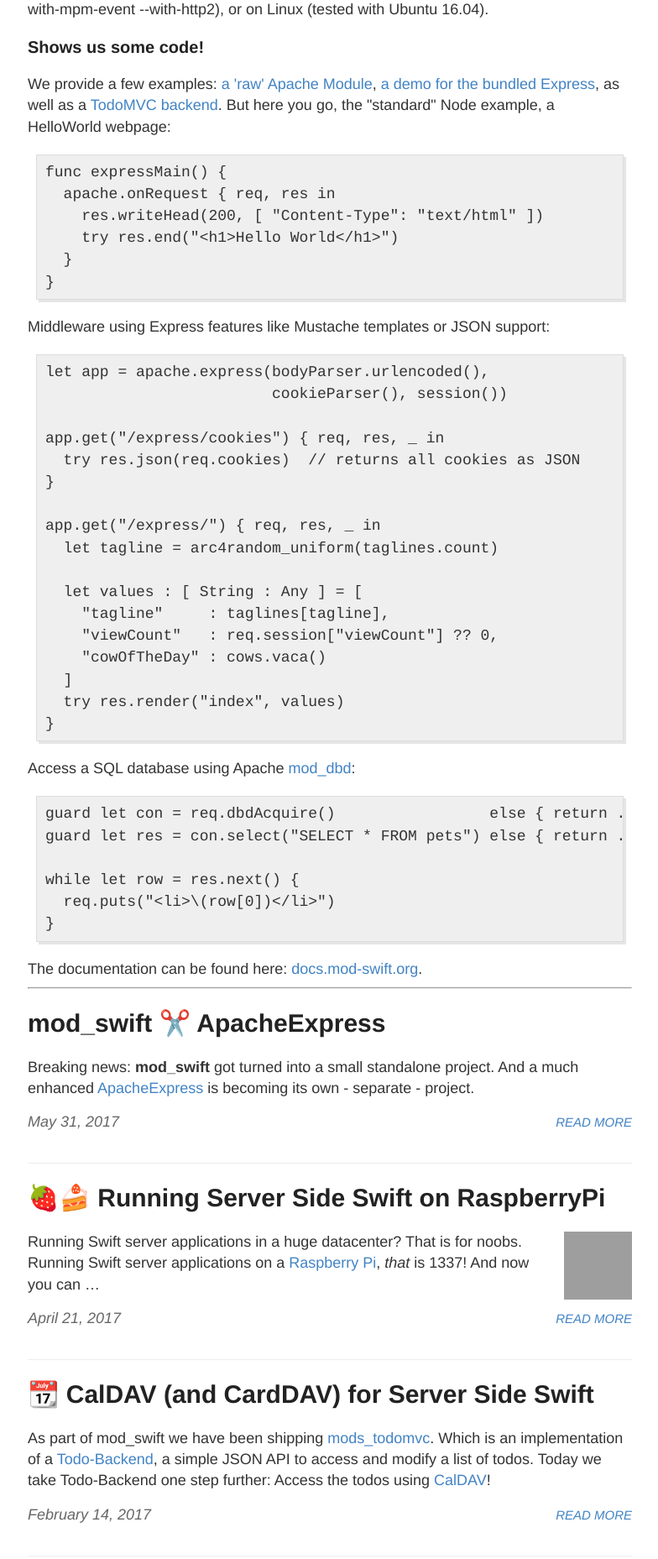
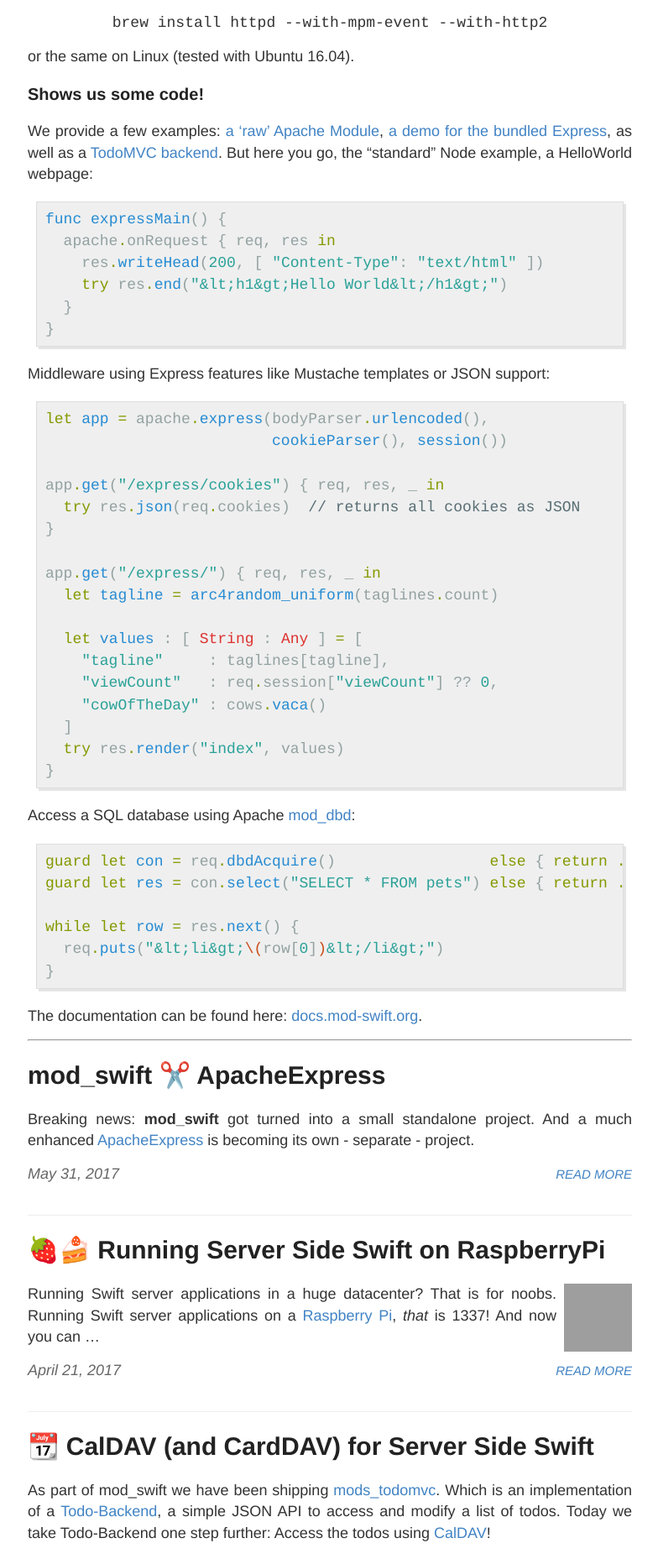
Before and after one commit to modswift/mod-swift.github.io, a Jekyll site: the page built from index.md, in a window 1280 px wide. Shown: the part 300-2157 px from the top of the page at 84% size, without its empty margins (247-1031 px from the left). Built offline with Jekyll 4.4.1, drawn with Linux system fonts in a browser that asks for light colours; comment, search, counter and statistics services are not loaded; some of the changed text lies outside the part shown; grey boxes are pictures that could not be loaded.

Commit message:
Use Markdown for index

````diff
--- a/_sass/_highlights.scss
+++ b/_sass/_highlights.scss
@@ -1,5 +1,5 @@
 
-.highlight {
+pre.highlight {
   background-color: #efefef;
   padding: 7px 7px 7px 10px;
   border: 1px solid #ddd;
--- a/index.html
+++ b/index.md
@@ -1,5 +1,7 @@
 ---
 layout: default
+title: mod_swift ✭ Server Side Swift the right way!
+tags: apache swift server side mod_swift
 ---
 
 <p>
@@ -12,48 +14,45 @@
   <img src="https://travis-ci.org/modswift/mod_swift.svg?branch=master" />
 </p>
 
-<p style="text-align: justify;">
-  <b>mod_swift</b> allows you to write native modules
-  for the
-  <a href="https://httpd.apache.org/">Apache Web Server</a>
-  in the
-  <a href="http://swift.org/" target="swift">Swift</a>
-  programming language.
-</p>
-<p>
-  <center><em>Server Side Swift the right way</em>.</center>
-</p>
-<p style="text-align: justify;">
-  We recommend using it with the Homebrew Apache 2.4 on macOS
-  (<tt>brew install httpd --with-mpm-event --with-http2</tt>),
-  or on Linux (tested with Ubuntu 16.04).
-</p>
+<b>mod_swift</b> allows you to write native modules
+for the
+<a href="https://httpd.apache.org/">Apache Web Server</a>
+in the
+<a href="http://swift.org/" target="swift">Swift</a>
+programming language.
 
-<h3>Shows us some code!</h3>
-<p>
-  We provide a few examples:
-  <a href="https://github.com/AlwaysRightInstitute/mod_swift/tree/master/mods_baredemo"
-     >a 'raw' Apache Module</a>,
-  <a href="https://github.com/AlwaysRightInstitute/mod_swift/tree/master/mods_expressdemo"
-     >a demo for the bundled Express</a>,
-  as well as a
-  <a href="https://github.com/AlwaysRightInstitute/mod_swift/tree/master/mods_todomvc"
-     >TodoMVC backend</a>.
-  But here you go, the "standard" Node example, a
-  HelloWorld webpage:</p>
-<div class="highlighter-rouge">
-<pre class="code highlight"><code>func expressMain() {
+<center><em>Server Side Swift the right way</em>.</center>
+
+We recommend using it with the Homebrew Apache 2.4 on macOS:
+
+<center><code>brew install httpd --with-mpm-event --with-http2</code></center>
+
+or the same on Linux (tested with Ubuntu 16.04).
+
+### Shows us some code!
+
+We provide a few examples:
+[a 'raw' Apache Module](https://github.com/AlwaysRightInstitute/mod_swift/tree/master/mods_baredemo),
+[a demo for the bundled Express](https://github.com/AlwaysRightInstitute/mod_swift/tree/master/mods_expressdemo),
+as well as a
+[TodoMVC backend](https://github.com/AlwaysRightInstitute/mod_swift/tree/master/mods_todomvc").
+But here you go, the "standard" Node example, a
+HelloWorld webpage:
+
+```swift
+func expressMain() {
   apache.onRequest { req, res in
     res.writeHead(200, [ "Content-Type": "text/html" ])
     try res.end("&lt;h1&gt;Hello World&lt;/h1&gt;")
   }
 }
-</code></pre></div>
+```
 
-<p>Middleware using Express features like Mustache templates or
-   JSON support:</p>
-<div class="highlighter-rouge">
-<pre class="code highlight"><code>let app = apache.express(bodyParser.urlencoded(),
+Middleware using Express features like Mustache templates or
+JSON support:
+
+```swift
+let app = apache.express(bodyParser.urlencoded(),
                          cookieParser(), session())
 
 app.get("/express/cookies") { req, res, _ in
@@ -70,18 +69,19 @@
   ]
   try res.render("index", values)
 }
-</code></pre></div>
+```
 
-<p>Access a SQL database using Apache
-  <a href="https://httpd.apache.org/docs/2.4/mod/mod_dbd.html">mod_dbd</a>:</p>
-<div class="highlighter-rouge">
-<pre class="code highlight"><code>guard let con = req.dbdAcquire()                 else { return ... }
+Access a SQL database using Apache
+[mod_dbd](https://httpd.apache.org/docs/2.4/mod/mod_dbd.html):
+
+```swift
+guard let con = req.dbdAcquire()                 else { return ... }
 guard let res = con.select("SELECT * FROM pets") else { return ... }
 
 while let row = res.next() {
   req.puts("&lt;li&gt;\(row[0])&lt;/li&gt;")
 }
-</code></pre></div>
+```
 
 The documentation can be found here:
 <a href="http://docs.mod-swift.org/">docs.mod-swift.org</a>.
--- a/style.scss
+++ b/style.scss
@@ -66,6 +66,7 @@
 
 p {
   margin: 15px 0;
+  text-align: justify;
 }
 
 a {
````
